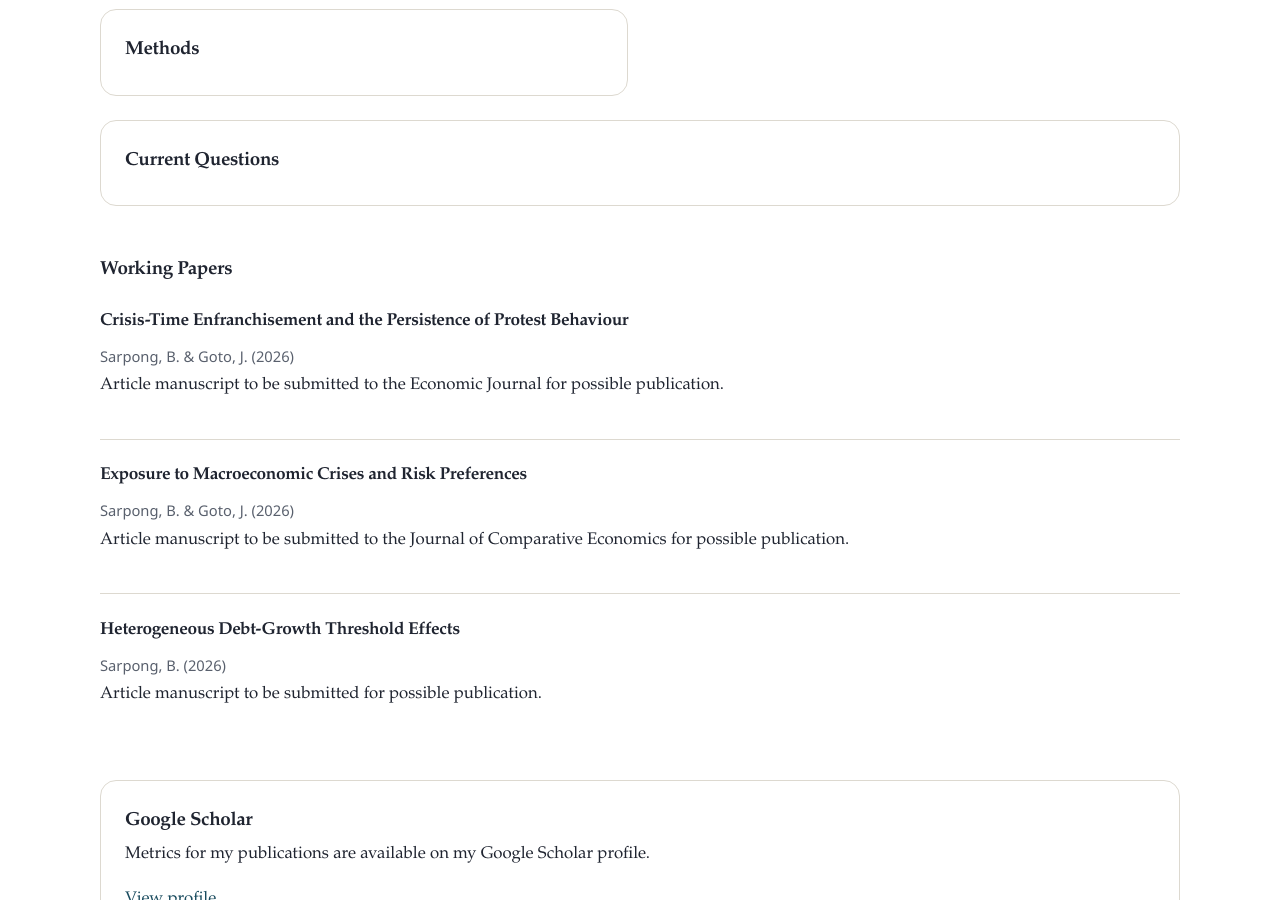
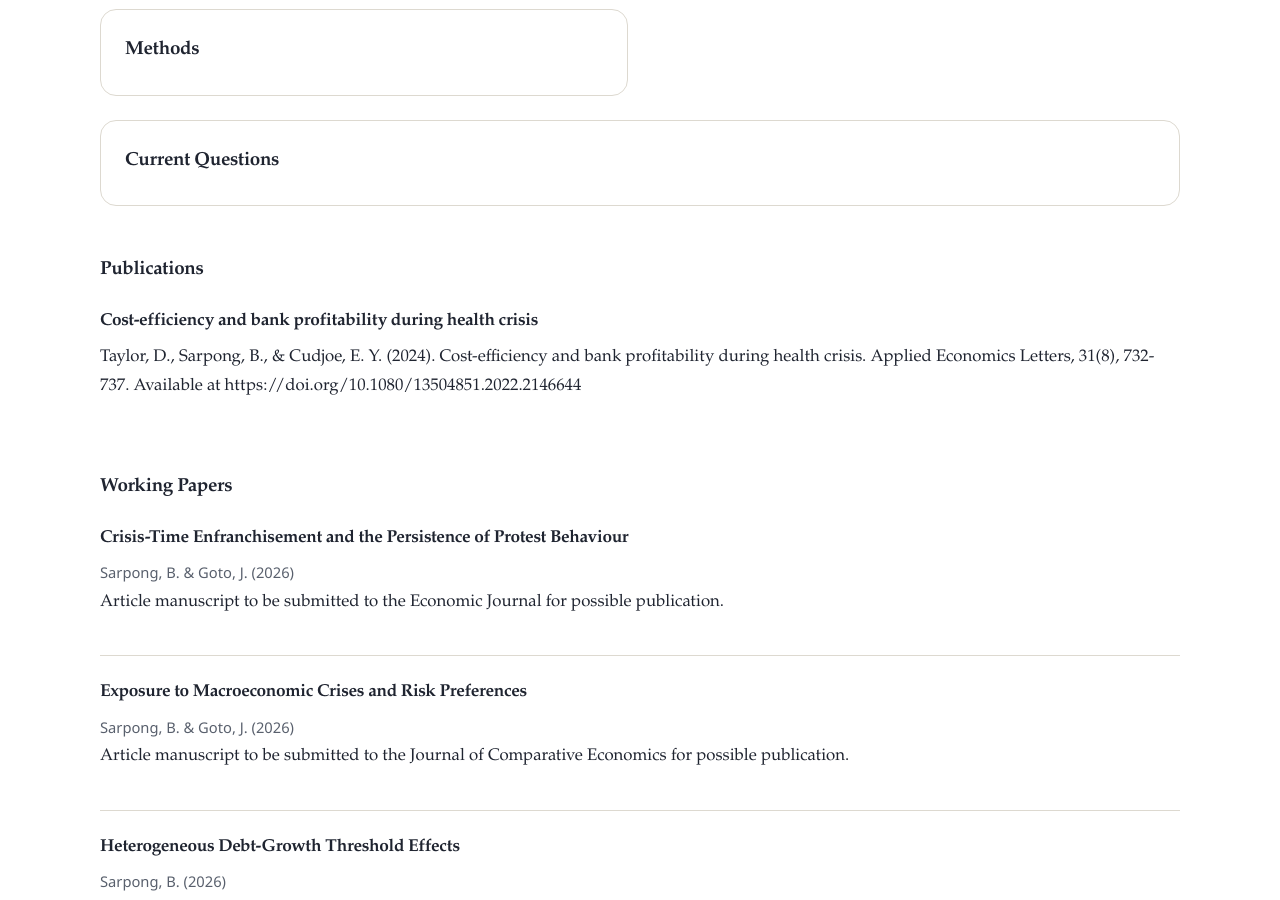
Before and after one commit to bernardksarpong/bernardksarpong.github.io, a Jekyll site: the page built from research.html, in a window 1280 px wide and 900 px high, scrolled down 426 px. Built offline with Jekyll 4.4.1, drawn with Linux system fonts in a browser that asks for light colours.

Commit message:
Update publications content via site editor

```diff
--- a/_data/publications.yml
+++ b/_data/publications.yml
@@ -1,7 +1,7 @@
-intro:
-  - Bernard's publication pipeline currently centers on empirical work in political behaviour, macroeconomic crises, and debt-growth dynamics.
-  - The page below is set up to grow over time, with separate sections for peer-reviewed work and working papers.
-published_work: []
+intro: []
+published_work:
+  - title: Cost-efficiency and bank profitability during health crisis
+    citation: Taylor, D., Sarpong, B., & Cudjoe, E. Y. (2024). Cost-efficiency and bank profitability during health crisis. Applied Economics Letters, 31(8), 732-737. Available at https://doi.org/10.1080/13504851.2022.2146644
 published_note: Peer-reviewed publications can be added here as they become available.
 working_papers:
   - authors: Sarpong, B. & Goto, J.
```
